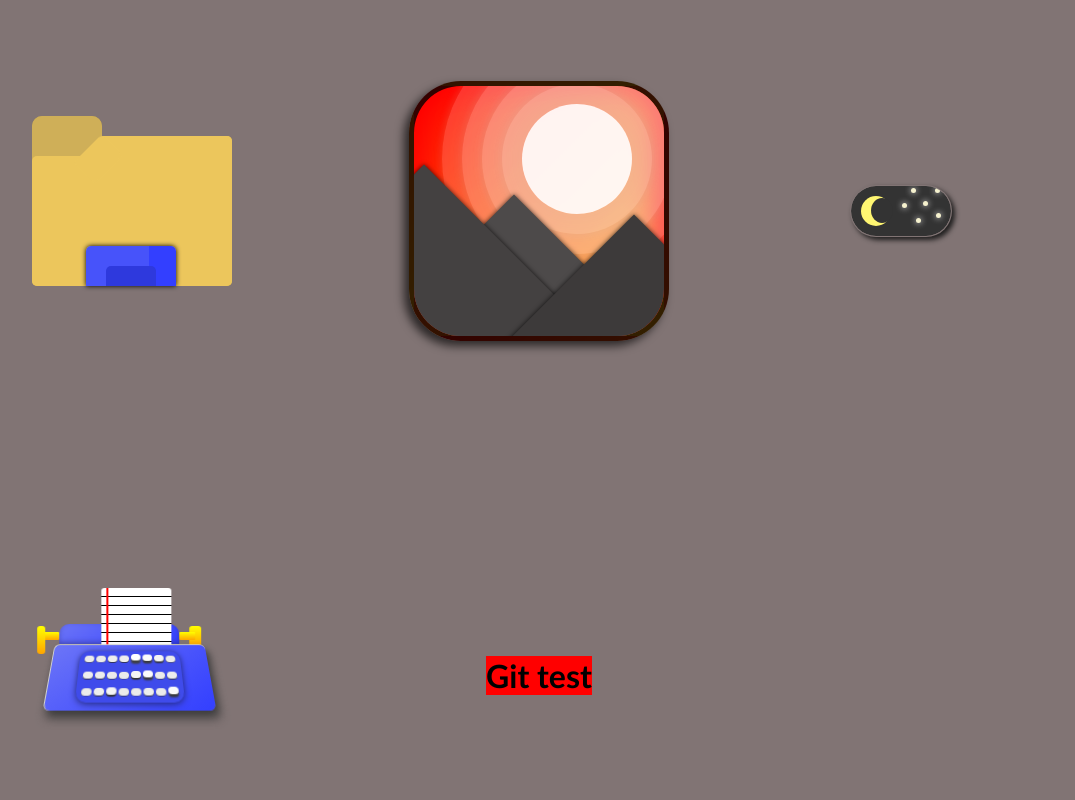
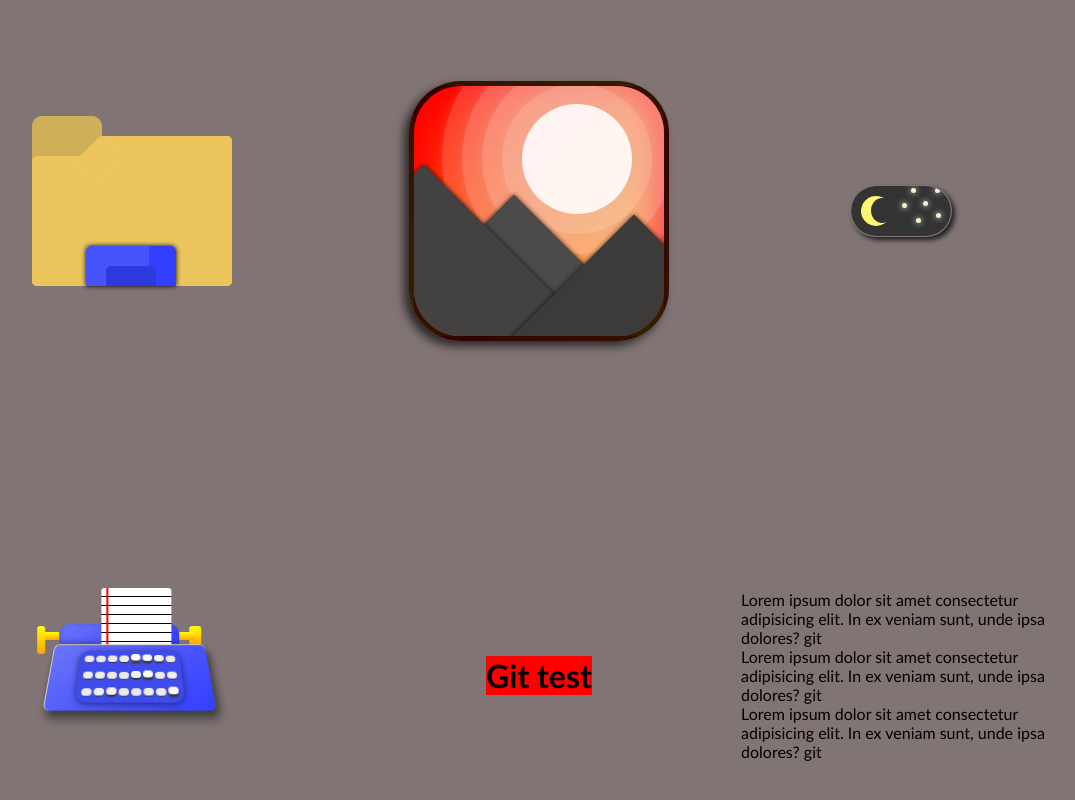
Before and after one commit to babachooga/decoration-stuff__html-css, a plain HTML site: page index.html in a window 1280 px wide. Shown: the part 560-1360 px from the top of the page, without its empty margins (173-1248 px from the left). Drawn offline with Linux system fonts and the light colour scheme.

Commit message:
add section with x3 p to main page

```diff
--- a/index.html
+++ b/index.html
@@ -164,5 +164,11 @@
       </div>
 
       <h1 class="git-tittle">Git test</h1>
+
+      <section>
+        <p>Lorem ipsum dolor sit amet consectetur adipisicing elit. In ex veniam sunt, unde ipsa dolores? git</p>
+        <p>Lorem ipsum dolor sit amet consectetur adipisicing elit. In ex veniam sunt, unde ipsa dolores? git</p>
+        <p>Lorem ipsum dolor sit amet consectetur adipisicing elit. In ex veniam sunt, unde ipsa dolores? git</p>
+      </section>
   </body>
 </html>
```
